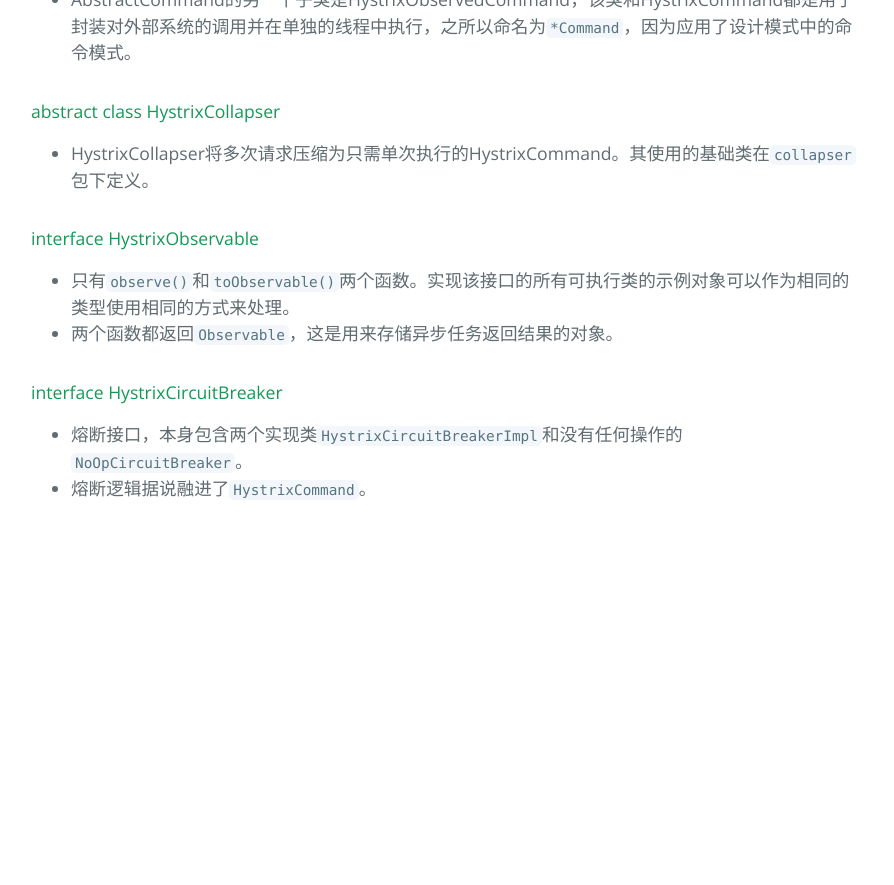
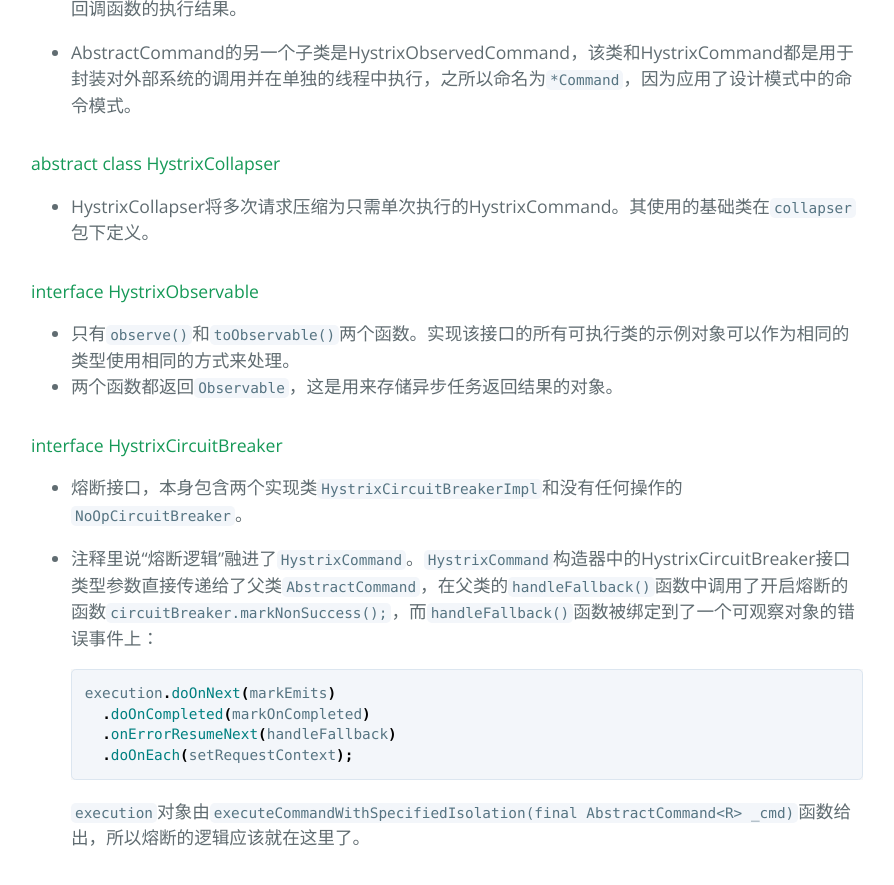
Before and after one commit to dingl-designer/blog, a Jekyll site: the page built from docs/articles/working-scene/HystrixSources.md, in a window 1280 px wide and 900 px high, scrolled down 917 px. Shown: the top 885 px of the window, without its empty margins (193-1087 px from the left). Built offline with Jekyll 4.4.1, drawn with Linux system fonts in a browser that asks for light colours; our own code applies the rules of GitHub Pages for plain Markdown files; before the commit the page ends 1468 px from its top, so only the background shows below that; some of the changed text lies outside the part shown.

Commit message:
circuit breaker

````diff
--- a/docs/articles/working-scene/HystrixSources.md
+++ b/docs/articles/working-scene/HystrixSources.md
@@ -7,7 +7,7 @@
 #### 补充知识点：
 
 - 泛型（generics）。
-- `rxjava-1.2.0.jar`，一个处理异步任务的包，其中的常用类`Observable`。
+- `rxjava-1.2.0.jar`，即[ReactiveX](http://reactivex.io/)技术，是观察者模式（observer pattern）的扩展。有人称之为函数式响应型编程（functional reactive programming），但这是一种误解，在其[简介](http://reactivex.io/intro.html)中就已经进行了澄清。理解RX的[Observable](http://reactivex.io/documentation/observable.html)对理解Hystrix是必不可少的。
 - `/*package*/`注释的作用是作者为了表明自己并非忘记写修饰符（`private/protected/public...`），而是确定使用默认的访问级别，即同一包内可访问（`default`）。
 - `java.util.concurrent.atomic`包，为了保持并发线程下对象操作的原子性。实现方式主要借助`volatile`修饰符，其用法参考[面试官最爱问的volatile关键字](https://juejin.im/post/5a2b53b7f265da432a7b821c)。
 
@@ -35,4 +35,14 @@
 #### interface HystrixCircuitBreaker
 
 * 熔断接口，本身包含两个实现类`HystrixCircuitBreakerImpl`和没有任何操作的`NoOpCircuitBreaker`。
-* 熔断逻辑据说融进了`HystrixCommand`。
+
+* 注释里说“熔断逻辑”融进了`HystrixCommand`。`HystrixCommand`构造器中的HystrixCircuitBreaker接口类型参数直接传递给了父类`AbstractCommand`，在父类的`handleFallback()`函数中调用了开启熔断的函数`circuitBreaker.markNonSuccess();`，而`handleFallback()`函数被绑定到了一个可观察对象的错误事件上：
+
+  ```java
+  execution.doOnNext(markEmits)
+    .doOnCompleted(markOnCompleted)
+    .onErrorResumeNext(handleFallback)
+    .doOnEach(setRequestContext);
+  ```
+
+  `execution`对象由`executeCommandWithSpecifiedIsolation(final AbstractCommand<R> _cmd)`函数给出，所以熔断的逻辑应该就在这里了。
````
